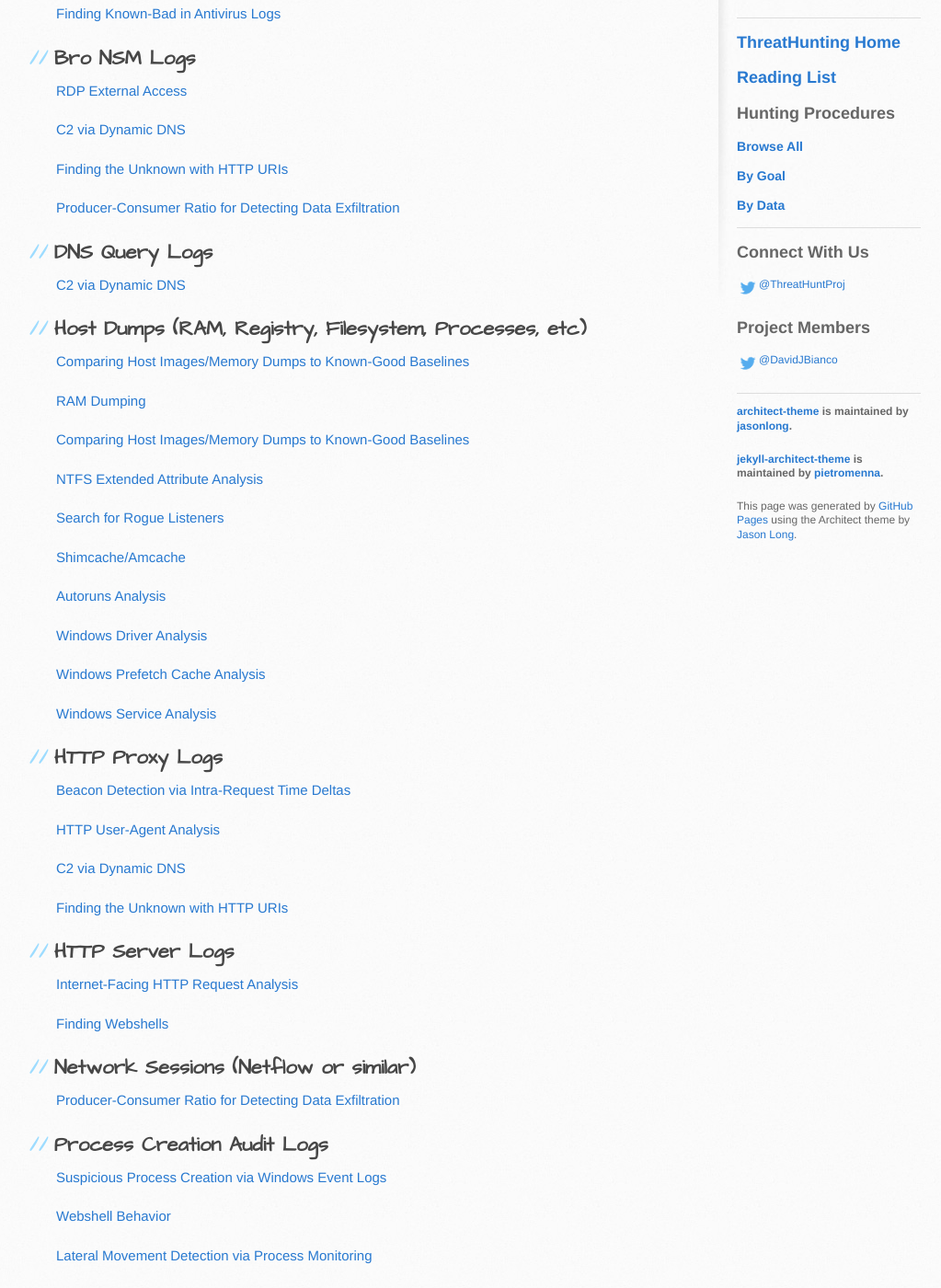
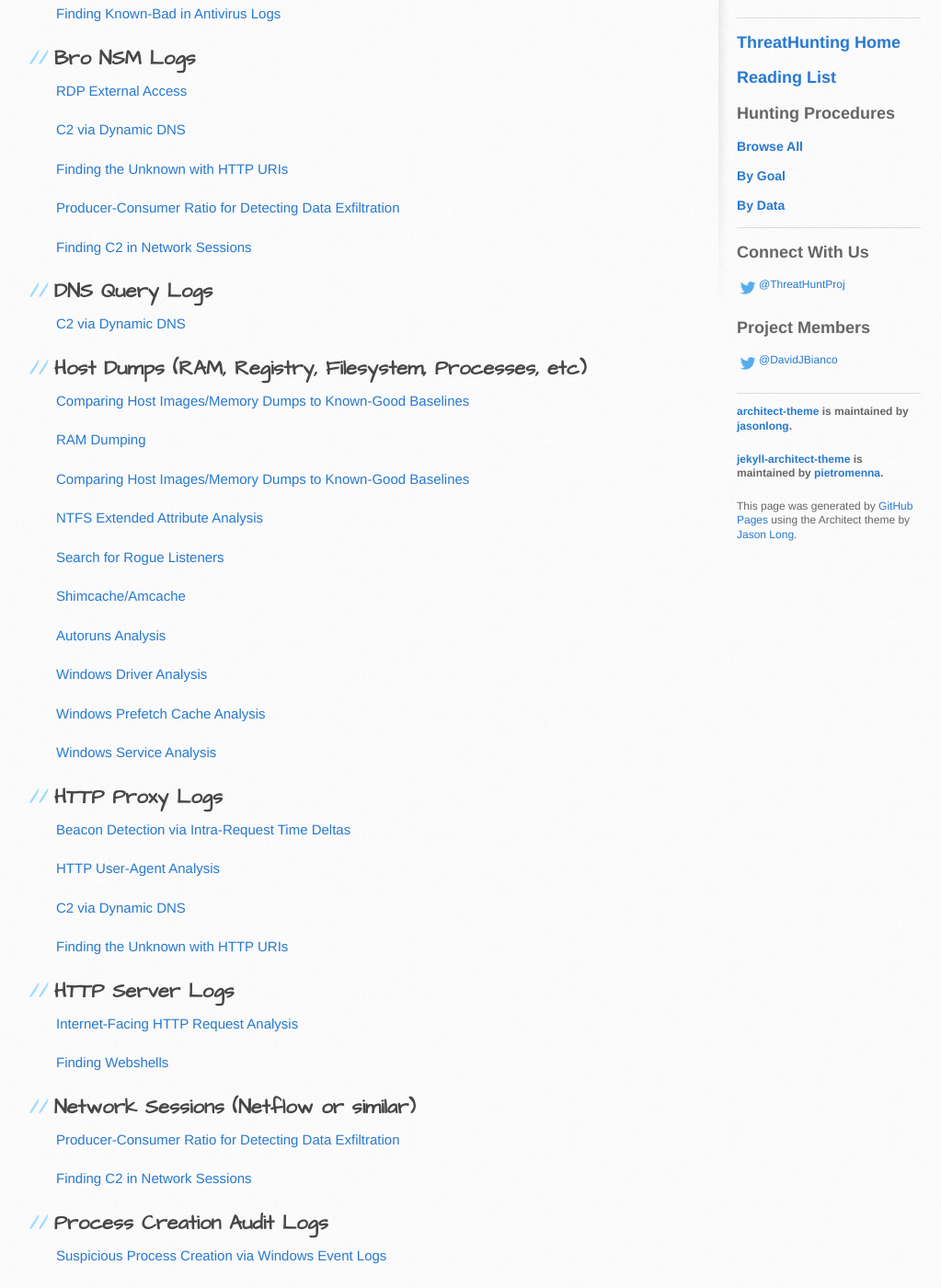
Before and after one commit to ThreatHuntingProject/ThreatHunting, a Jekyll site: the page built from index-by-data.md, in a window 1280 px wide and 1400 px high, scrolled down 591 px. Shown: the whole window at 92% size, without its empty margins (109-1132 px from the left). Built offline with Jekyll 4.4.1, drawn with Linux system fonts in a browser that asks for light colours.

Commit message:
Added net_session_c2.md hunt to indices

```diff
--- a/index-by-data.md
+++ b/index-by-data.md
@@ -16,6 +16,8 @@ permalink: "/data-index"
 [Finding the Unknown with HTTP URIs]({{ site.github.repository_url }}/blob/master/hunts/http_uri_analysis.md)
 
 [Producer-Consumer Ratio for Detecting Data Exfiltration]({{ site.github.repository_url }}/blob/master/hunts/analyze_producer_consumer_ratio.md)
+
+[Finding C2 in Network Sessions]({{ site.github.repository_url }}/blob/master/hunts/net_session_c2.md)
 
 ## DNS Query Logs
 [C2 via Dynamic DNS]({{ site.github.repository_url }}/blob/master/hunts/dynamic_dns_c2.md)
@@ -58,6 +60,8 @@ permalink: "/data-index"
 ## Network Sessions (Netflow or similar)
 [Producer-Consumer Ratio for Detecting Data Exfiltration]({{ site.github.repository_url }}/blob/master/hunts/analyze_producer_consumer_ratio.md)
 
+[Finding C2 in Network Sessions]({{ site.github.repository_url }}/blob/master/hunts/net_session_c2.md)
+
 ## Process Creation Audit Logs
 [Suspicious Process Creation via Windows Event Logs]({{ site.github.repository_url }}/blob/master/hunts/suspicious_process_creation_via_windows_event_logs.md)
 
```
Also changed, not shown: index-by-purpose.md (+1 -0 lines).
